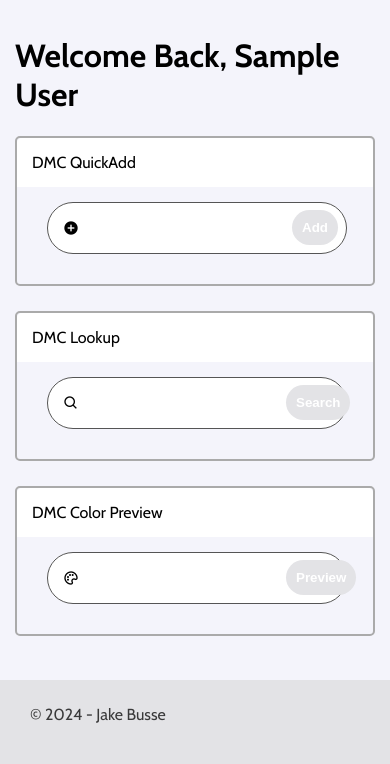
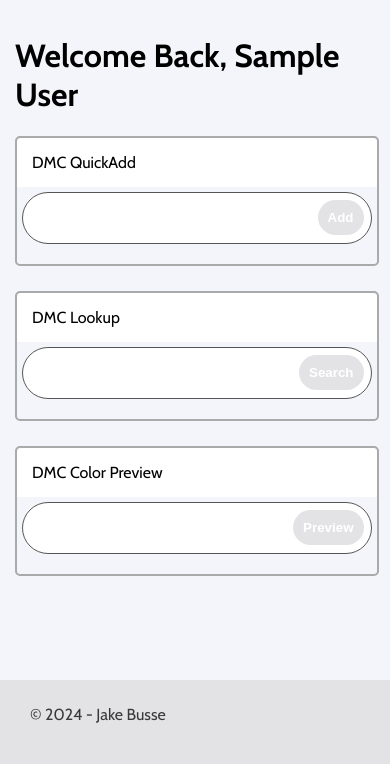
Before and after one commit to jakebusse/craftracker, a PHP site: page /app in a window 390 px wide. Shown: the part 80-844 px from the top of the page. Run offline with PHP 8.4, Linux system fonts and the light colour scheme; the visitor is signed in with stand-in values (Sample User, id 1).

Commit message:
responsivity support'

```diff
--- a/actions/dashboardFuncs.php
+++ b/actions/dashboardFuncs.php
@@ -20,7 +20,7 @@
 
         if($_POST['formid'] == 'dmcquickadd') {
             if(isset($dmc_colors[$_POST['num']])) {
-                $sql = "INSERT INTO inventory (mfr, num, qty, owner) VALUES ('dmc', :num, 1, :id)";
+                $sql = "INSERT INTO inventory (mfr, num, qty, owner) VALUES ('DMC', :num, 1, :id)";
                 $stmt = $conn->prepare($sql);
 
                 try {
@@ -32,7 +32,7 @@
                     $response['message'] = 'DMC '.htmlspecialchars($_POST['num']).' added to inventory.';
                 } catch(PDOException $e) {
                     if($e->errorInfo[1] == 1062) {
-                        $sql = "UPDATE inventory SET qty = qty + 1 WHERE mfr = 'dmc' and num = :num and owner = :id";
+                        $sql = "UPDATE inventory SET qty = qty + 1 WHERE mfr = 'DMC' and num = :num and owner = :id";
                         $stmt = $conn->prepare($sql);
 
                         try {
@@ -63,7 +63,7 @@
             }
         } elseif ($_POST['formid'] == 'dmclookup') {
             if(isset($dmc_colors[$_POST['num']])) {
-                $sql = "SELECT num, qty FROM inventory WHERE mfr = 'dmc' and num = :num and owner = :id";
+                $sql = "SELECT num, qty FROM inventory WHERE mfr = 'DMC' and num = :num and owner = :id";
                 $stmt = $conn->prepare($sql);
 
                 try {
--- a/lib/css/dashboard.css
+++ b/lib/css/dashboard.css
@@ -55,6 +55,16 @@
     min-width: 200px;
 }
 
+@media (max-width: 800px) {
+  .widgets {
+    flex-direction: column;
+  }
+
+  .widget {
+    width: calc(100% - 30px);
+  }
+}
+
 .widget .title {
     width: 100%;
     padding: 15px;
@@ -103,6 +113,26 @@
     cursor: pointer;
   }
 
+  @media (max-width: 400px) {
+    .widget {
+      overflow-x: hidden;
+      min-width: max-content;
+    }
+
+    .widget fieldset {
+      margin: 5px -10px;
+      min-width: max-content;
+    }
+
+    .widget label {
+      display: none;
+    }
+
+    .widget input.submit {
+      margin: 0px;
+    }
+  }
+
   #lookupresults {
     padding: 15px;
   }
```
Also changed, not shown: lib/css/inventory.css, lib/js/dashboard.js.
